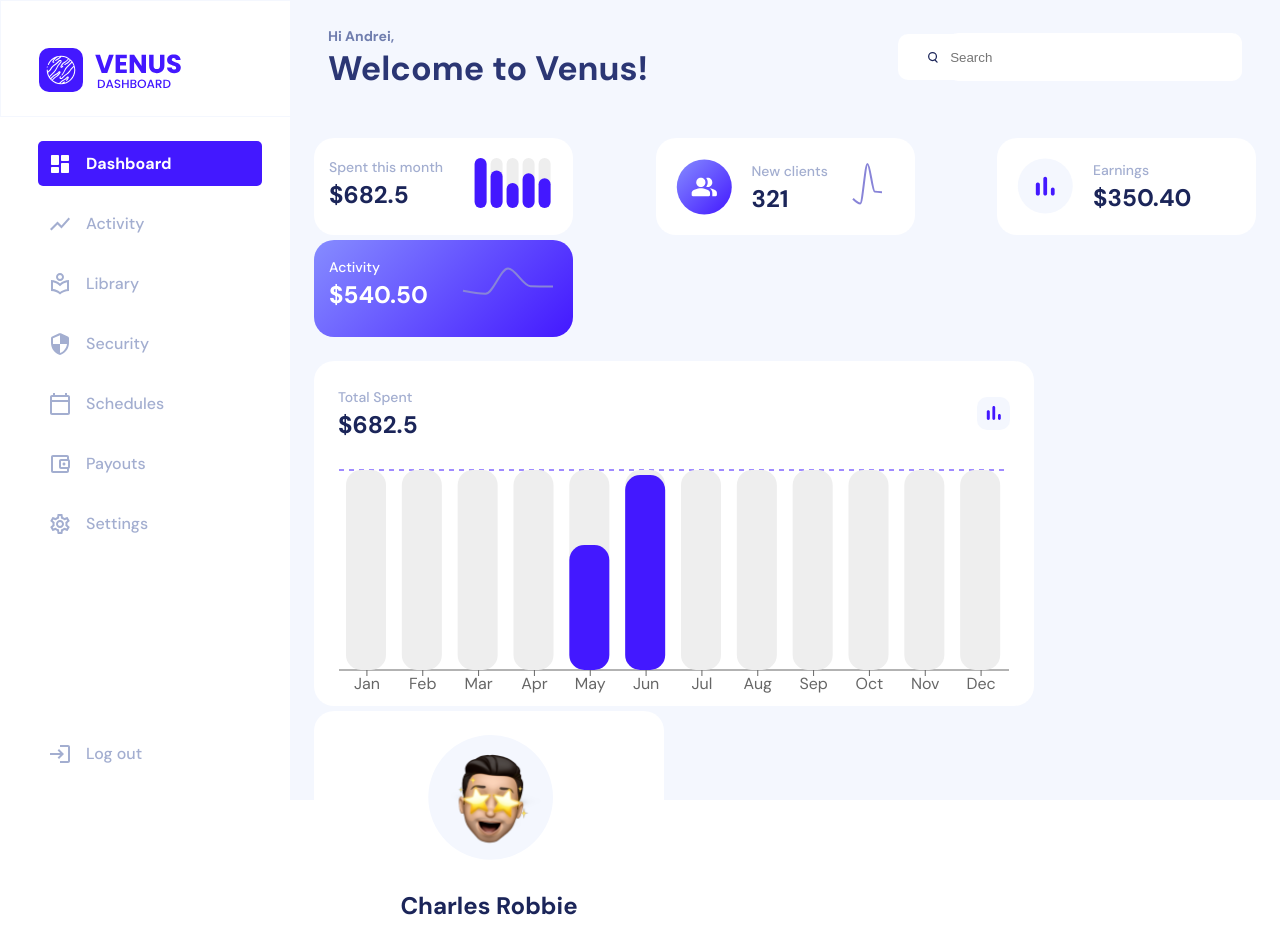
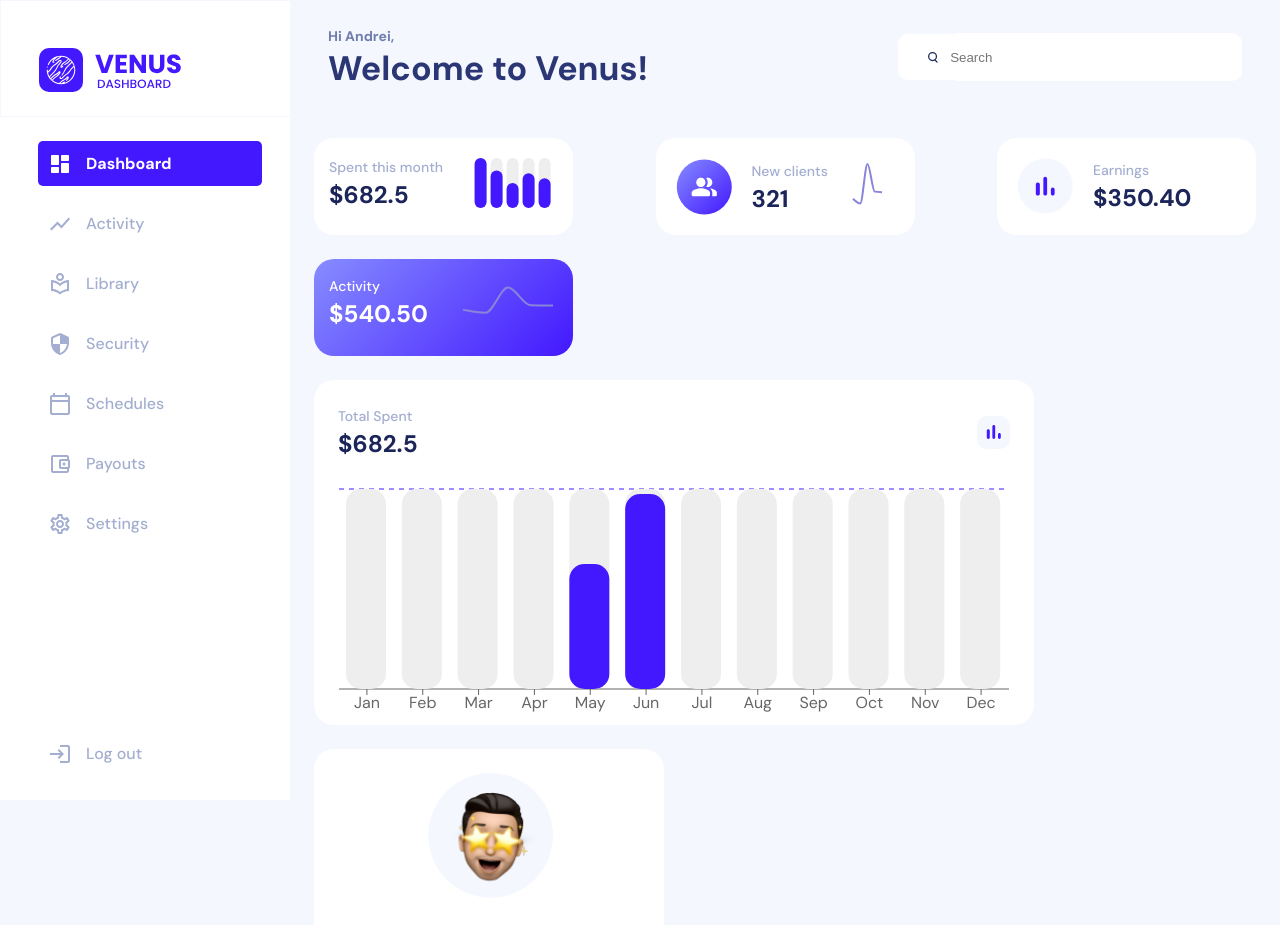
Before and after one commit to DianaCose/HomeTest, a React (Create React App) app: page / in a window 1280 px wide. Shown: the top 925 px of the page. Built offline with nearby package versions, Linux system fonts and the light colour scheme.

Commit message:
Styling updates

```diff
--- a/src/App.scss
+++ b/src/App.scss
@@ -1,4 +1,4 @@
 .App {
 	background: #f4f7fe;
-	height: 100vh;
+	min-height: 100vh;
 }
--- a/src/components/Home/Home.scss
+++ b/src/components/Home/Home.scss
@@ -1,6 +1,6 @@
 .Home {
 	padding-left: 290px;
-	width: auto;
+	width: calc(100% - 290px);
 	height: 100%;
 }
 
@@ -27,6 +27,9 @@
 }
 .Padding_container {
 	padding: 24px;
+	display: flex;
+	flex-direction: column;
+	box-sizing: border-box;
 }
 
 .wrapper {
@@ -36,7 +39,7 @@
 	justify-content: space-between;
 	align-items: center;
 	margin-top: 24px;
-	gap: 5px;
+	gap: 24px;
 }
 
 .new_client {
@@ -61,6 +64,9 @@
 .activity_container {
 	display: flex;
 	justify-content: space-between;
+	// 	flex: 1 1 259px;
+	// min-width: 259px;
+	// max-width: calc(25% - 5px);
 	align-items: center;
 	gap: 20px;
 	padding: 15px 15px 10px 15px;
--- a/src/components/LargeChart/LargeChart.scss
+++ b/src/components/LargeChart/LargeChart.scss
@@ -1,6 +1,23 @@
 .LargeChart {
+	flex: 1 1 720px;
 	min-width: 720px;
+	max-width: calc(50% - 5px);
 	min-height: 345px;
 	border-radius: 20px;
 	background: #ffffff;
+	box-sizing: border-box;
 }
+
+@media (max-width: 900px) {
+	.card {
+		max-width: calc(50% - 16px);
+		margin-bottom: 24px;
+	}
+}
+
+@media (max-width: 400px) {
+	.card {
+		max-width: 100%;
+		margin-bottom: 24px;
+	}
+}
--- a/src/components/MediumChart/MediumChart.scss
+++ b/src/components/MediumChart/MediumChart.scss
@@ -1,6 +1,23 @@
 .MediumChart {
+	flex: 1 1 350px;
 	min-width: 350px;
+	max-width: calc(30% - 5px);
 	min-height: 345px;
 	border-radius: 20px;
 	background: #ffffff;
+	box-sizing: border-box;
 }
+
+@media (max-width: 900px) {
+	.card {
+		max-width: calc(50% - 16px);
+		margin-bottom: 24px;
+	}
+}
+
+@media (max-width: 400px) {
+	.card {
+		max-width: 100%;
+		margin-bottom: 24px;
+	}
+}
--- a/src/components/SmallChart/SmallChart.scss
+++ b/src/components/SmallChart/SmallChart.scss
@@ -1,6 +1,23 @@
 .SmallChart {
+	flex: 1 1 259px;
 	min-width: 259px;
+	max-width: calc(25% - 5px);
 	min-height: 97px;
 	border-radius: 20px;
 	background: #ffffff;
+	box-sizing: border-box;
 }
+
+@media (max-width: 900px) {
+	.card {
+		max-width: calc(50% - 16px);
+		margin-bottom: 24px;
+	}
+}
+
+@media (max-width: 400px) {
+	.card {
+		max-width: 100%;
+		margin-bottom: 24px;
+	}
+}
```
